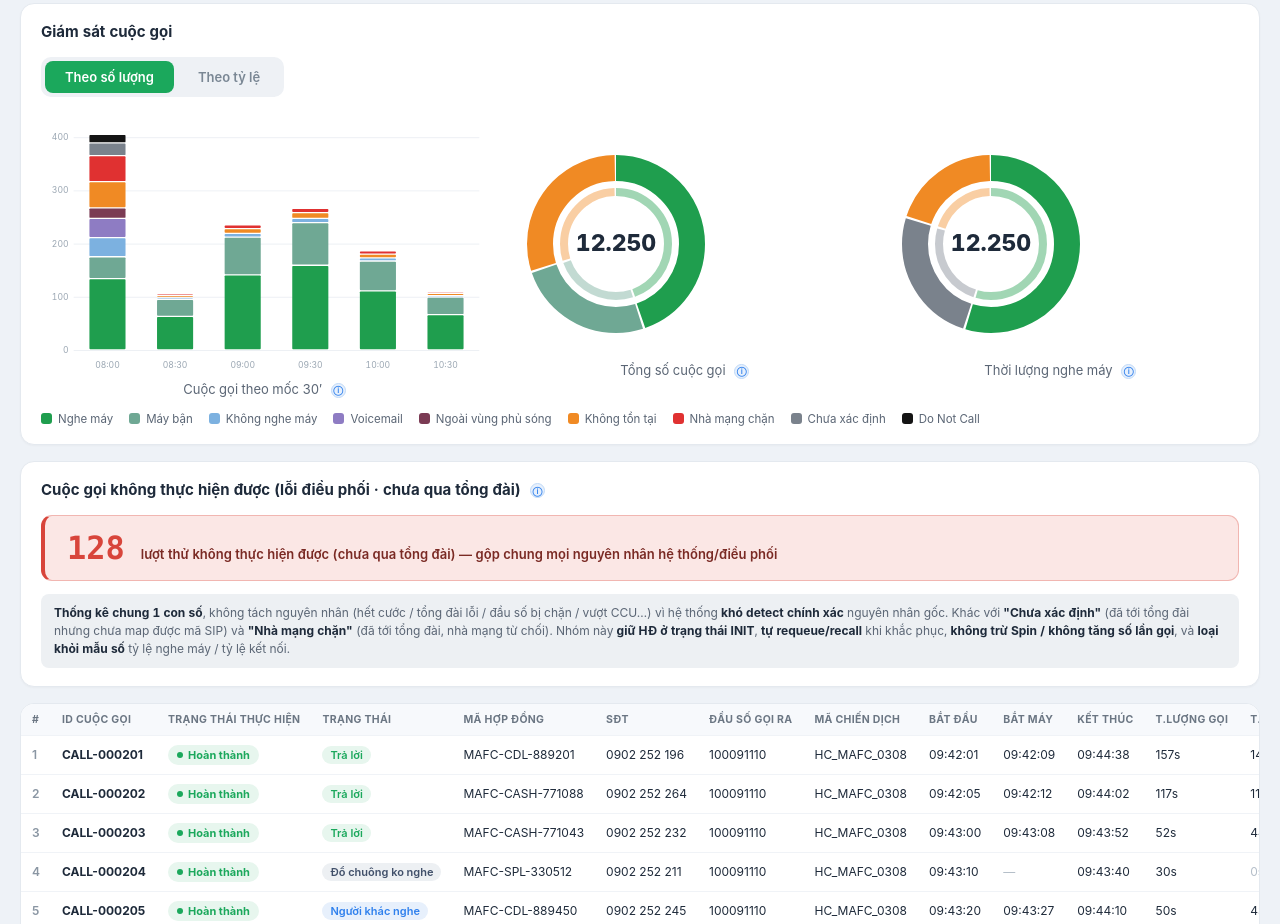
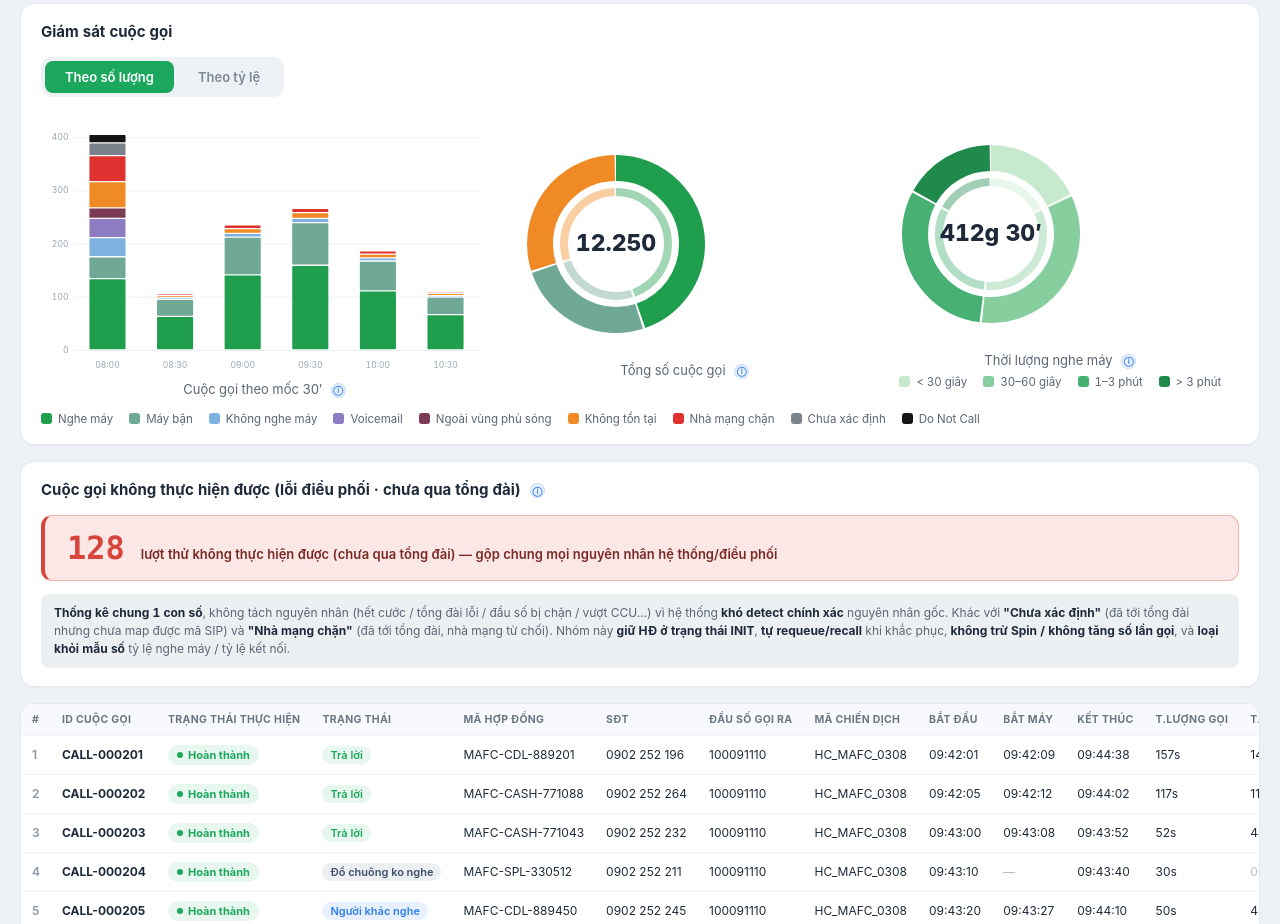
Before and after one commit to DNQ98/reportcallbot-new, a plain HTML site: page MAFC-BaoCao-Dashboard-FR030.html in a window 1280 px wide. Shown: the part 820-1744 px from the top of the page. Drawn offline with Linux system fonts and the light colour scheme.

Commit message:
Giam sat cuoc goi: donut 'Thoi luong nghe may' = tong thoi luong dam thoai; cung theo dai thoi luong (<30s/30-60s/1-3'/>3')
Co-Authored-By: Claude Opus 4.8 (1M context) <noreply@anthropic.com>

```diff
--- a/MAFC-BaoCao-Dashboard-FR030.html
+++ b/MAFC-BaoCao-Dashboard-FR030.html
@@ -208,7 +208,7 @@
       <div class="mon-cg">
         <div><div id="barChart"></div><div class="donut-lbl">Cuộc gọi theo mốc 30′ <span class="fx" data-fx="Cột chồng theo mốc 30′. Theo số lượng: Bar(s,b) = số cuộc trạng thái s kết thúc trong [b, b+30′). Theo tỷ lệ: Bar(s,b) ÷ tổng cột × 100.">ⓘ</span></div></div>
         <div><div id="donut1"></div><div class="donut-lbl">Tổng số cuộc gọi <span class="fx" data-fx="Donut Tổng số cuộc gọi: Seg(s) = số cuộc gọi có trạng thái s; tâm = tổng số cuộc gọi.">ⓘ</span></div></div>
-        <div><div id="donut2"></div><div class="donut-lbl">Thời lượng nghe máy <span class="fx" data-fx="Donut Thời lượng nghe máy (đề xuất): Seg(s) = tổng thời lượng đàm thoại của các cuộc có trạng thái s.">ⓘ</span></div></div>
+        <div><div id="donut2"></div><div class="donut-lbl">Thời lượng nghe máy <span class="fx" data-fx="Donut Thời lượng nghe máy: TÂM = TỔNG thời lượng đàm thoại (billsec) toàn phiên; mỗi cung = tỷ trọng SỐ cuộc Nghe máy theo khoảng thời lượng (<30s / 30–60s / 1–3′ / >3′). Chỉ tính cuộc đã kết nối (billsec>0).">ⓘ</span></div><div class="chart-legend" id="donut2leg" style="justify-content:center;margin-top:6px"></div></div>
       </div>
       <div class="chart-legend" id="legend2"></div>
     </div>
@@ -547,9 +547,11 @@
   function renderBar(pct){document.getElementById('barChart').innerHTML=stackedBar(barData,pct);}
   renderBar(false);
   document.getElementById('donut1').innerHTML=donut([{v:45,c:'#1F9E4E',name:'Nghe máy'},{v:25,c:'#6FA894',name:'Máy bận'},{v:30,c:'#F08A24',name:'Không tồn tại'}],'12.250');
-  document.getElementById('donut2').innerHTML=donut([{v:55,c:'#1F9E4E',name:'Nghe máy'},{v:25,c:'#7A828C',name:'Chưa xác định'},{v:20,c:'#F08A24',name:'Không tồn tại'}],'12.250');
+  const DUR_BUCKETS=[{v:18,c:'#C7E9CE',name:'< 30 giây'},{v:34,c:'#86CE9E',name:'30–60 giây'},{v:31,c:'#46B173',name:'1–3 phút'},{v:17,c:'#1F8A4C',name:'> 3 phút'}];
+  document.getElementById('donut2').innerHTML=donut(DUR_BUCKETS,'412g 30′');
   legend('legend1',null,true);
   legend('legend2');
+  document.getElementById('donut2leg').innerHTML=DUR_BUCKETS.map(s=>`<span class="li"><span class="dot" style="background:${s.c}"></span>${s.name}</span>`).join('');
   document.getElementById('segQty').addEventListener('click',function(){this.classList.add('on');document.getElementById('segPct').classList.remove('on');renderBar(false);});
   document.getElementById('segPct').addEventListener('click',function(){this.classList.add('on');document.getElementById('segQty').classList.remove('on');renderBar(true);});
 
```
Also changed, not shown: index.html (+4 -2 lines).
